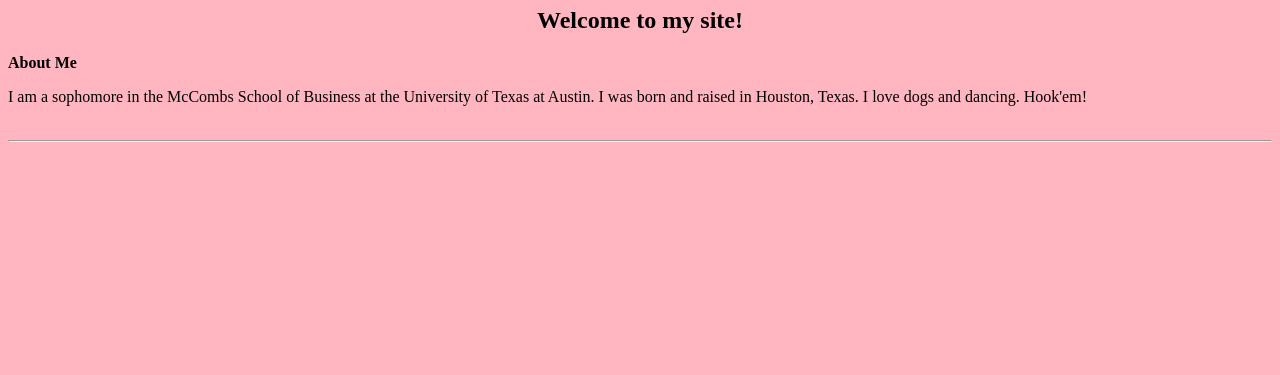
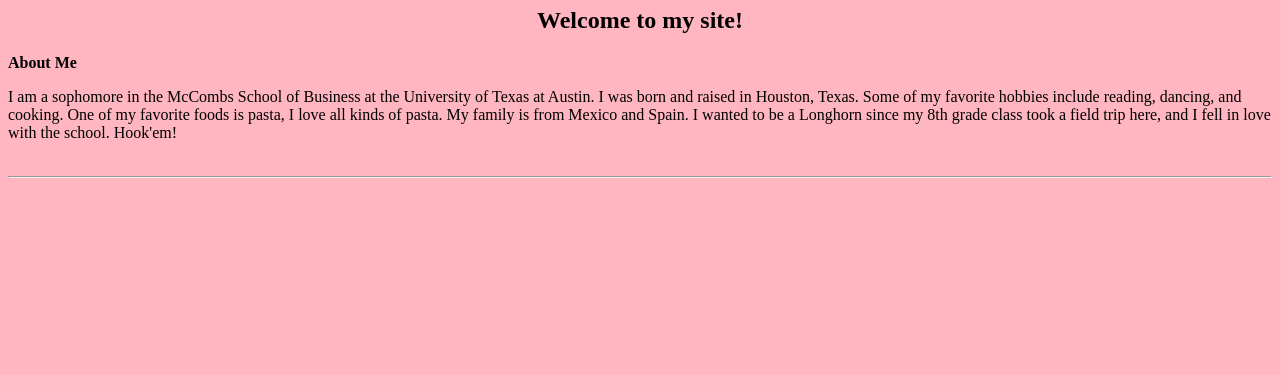
Before and after one commit to htxrdz/htxrdz, a plain HTML site: page index.html in a window 1280 px wide. Shown: the part 425-800 px from the top of the page. Drawn offline with Linux system fonts and the light colour scheme.

Commit message:
Update index.html

```diff
--- a/index.html
+++ b/index.html
@@ -12,7 +12,7 @@
 
 <p><strong>About Me</strong></p>
 
-<p>I am a sophomore in the McCombs School of Business at the University of Texas at Austin. I was born and raised in Houston, Texas. I love dogs and dancing. Hook'em!<br/><br/></p>
+<p>I am a sophomore in the McCombs School of Business at the University of Texas at Austin. I was born and raised in Houston, Texas. Some of my favorite hobbies include reading, dancing, and cooking. One of my favorite foods is pasta, I love all kinds of pasta. My family is from Mexico and Spain. I wanted to be a Longhorn since my 8th grade class took a field trip here, and I fell in love with the school. Hook'em!<br/><br/></p>
 
 </body>
 
```
